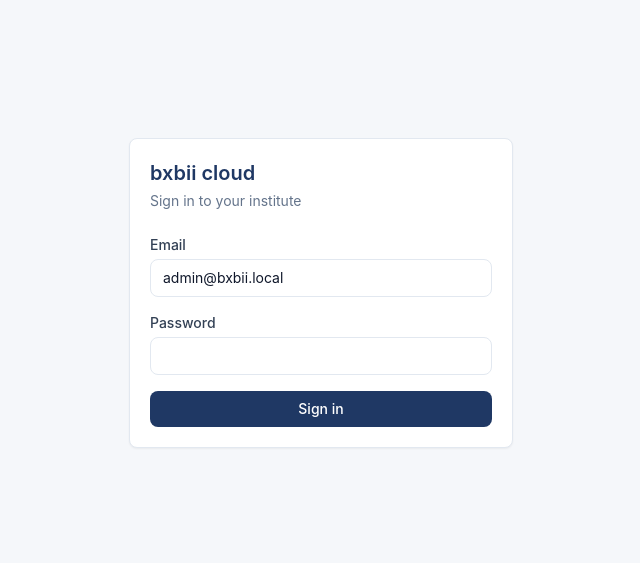
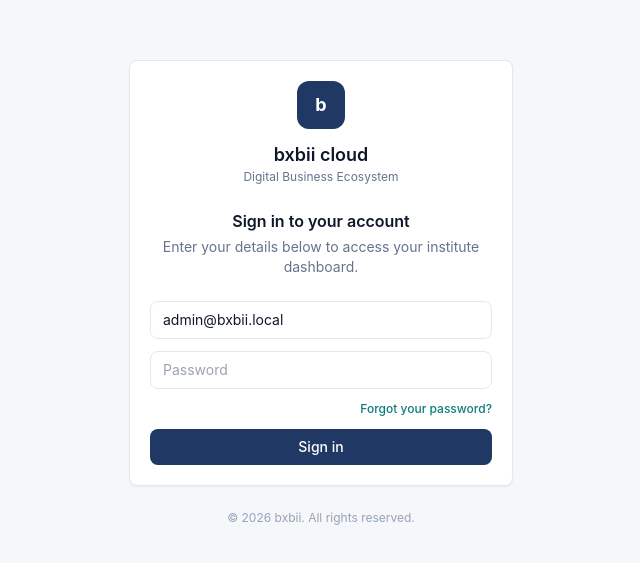
Before and after one commit to issaalazrihd-max/bxbii-ecosystem, a Next.js app in the folder edusec-cloud/apps/web/: page /login in a window 1280 px wide. Shown: the part 107-670 px from the top of the page, without its empty margins (319-959 px from the left). Built offline with nearby package versions, Linux system fonts and the light colour scheme; no server answers.

Commit message:
Redesign login page layout (logo mark, centered heading, forgot-password link, footer)

```diff
--- a/edusec-cloud/apps/web/src/app/login/page.tsx
+++ b/edusec-cloud/apps/web/src/app/login/page.tsx
@@ -29,38 +29,66 @@ export default function LoginPage() {
   };
 
   return (
-    <div className="flex min-h-screen items-center justify-center bg-surface-subtle">
-      <Card className="w-full max-w-sm">
-        <h1 className="mb-1 text-xl font-semibold text-brand">bxbii cloud</h1>
-        <p className="mb-6 text-sm text-slate-500">Sign in to your institute</p>
+    <div className="flex min-h-screen items-center justify-center bg-surface-subtle px-4">
+      <div className="w-full max-w-sm">
+        <Card className="w-full">
+          <div className="mb-6 flex flex-col items-center text-center">
+            <div className="mb-3 flex h-12 w-12 items-center justify-center rounded-xl bg-brand text-lg font-bold text-white">
+              b
+            </div>
+            <h1 className="text-lg font-semibold text-slate-900">bxbii cloud</h1>
+            <p className="text-xs text-slate-500">Digital Business Ecosystem</p>
+          </div>
 
-        <form onSubmit={onSubmit} className="space-y-4">
+          <h2 className="mb-1 text-center text-base font-semibold text-slate-900">
+            Sign in to your account
+          </h2>
+          <p className="mb-6 text-center text-sm text-slate-500">
+            Enter your details below to access your institute dashboard.
+          </p>
+
+          <form onSubmit={onSubmit} className="space-y-3">
             <div>
-            <label className="mb-1 block text-sm font-medium text-slate-700">Email</label>
               <input
                 type="email"
                 required
+                placeholder="Email"
                 value={email}
                 onChange={(e) => setEmail(e.target.value)}
                 className="w-full rounded border border-surface-border px-3 py-2 text-sm focus:border-accent focus:outline-none"
               />
             </div>
             <div>
-            <label className="mb-1 block text-sm font-medium text-slate-700">Password</label>
               <input
                 type="password"
                 required
+                placeholder="Password"
                 value={password}
                 onChange={(e) => setPassword(e.target.value)}
                 className="w-full rounded border border-surface-border px-3 py-2 text-sm focus:border-accent focus:outline-none"
               />
             </div>
+
+            <div className="flex justify-end">
+              <a
+                href="mailto:admin@bxbii.local?subject=Password%20reset"
+                className="text-xs font-medium text-accent hover:underline"
+              >
+                Forgot your password?
+              </a>
+            </div>
+
             {error && <p className="text-sm text-status-danger">{error}</p>}
             <Button type="submit" disabled={loading} className="w-full">
               {loading ? "Signing in..." : "Sign in"}
             </Button>
           </form>
         </Card>
+
+        <p className="mt-6 text-center text-xs text-slate-400">
+          © {new Date().getFullYear()} bxbii. All rights reserved.
+        </p>
+      </div>
     </div>
   );
 }
```
Lines whose indentation alone changed are shown as unchanged.
